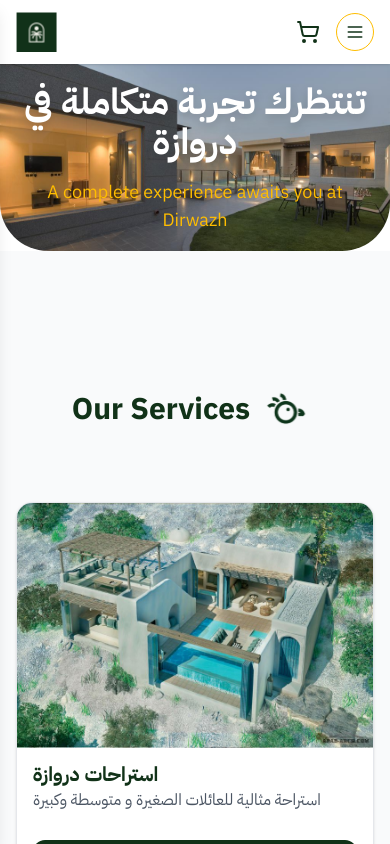
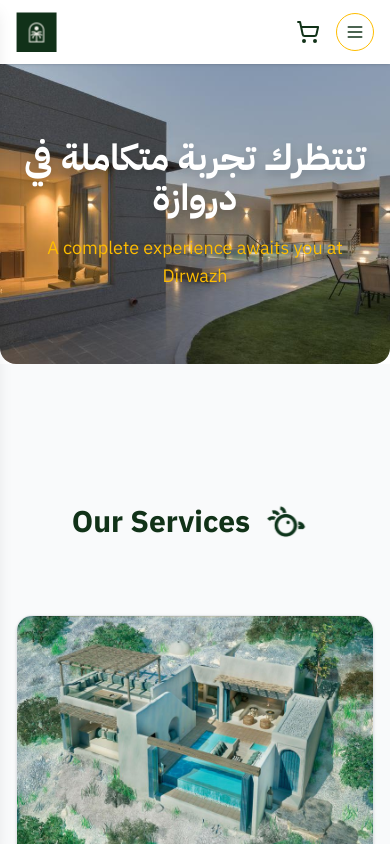
Before and after one commit to ahmedabdelhaleemnoby/dirwaza, a Next.js app in the folder dirwaza-frontend/: page /en in a window 390 px wide. Shown: the top 844 px of the page. Built offline with nearby package versions, Linux system fonts and the light colour scheme.

Commit message:
style: adjust Hero component image styling for improved responsiveness and visual consistency

```diff
--- a/dirwaza-frontend/src/components/home/Hero.tsx
+++ b/dirwaza-frontend/src/components/home/Hero.tsx
@@ -23,7 +23,7 @@ export default function HeroSection() {
                     alt={heroData.imageAlt}
                     width={1440}
                     height={691}
-                    className="w-full h-full object-cover rounded-b-[3rem]"
+                    className="w-full h-full object-cover md:rounded-b-[3rem] rounded-b-[1rem] min-h-[300px]"
                     priority
                 />
                 <div className="absolute inset-0 container-padding flex flex-col items-center justify-center">
```
